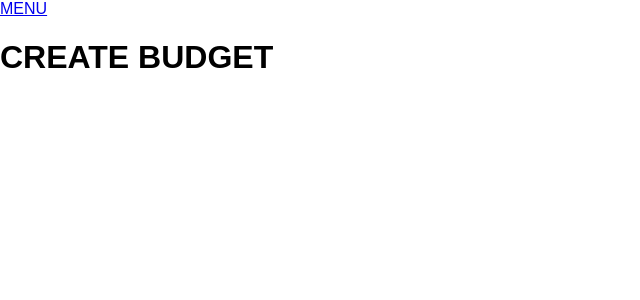
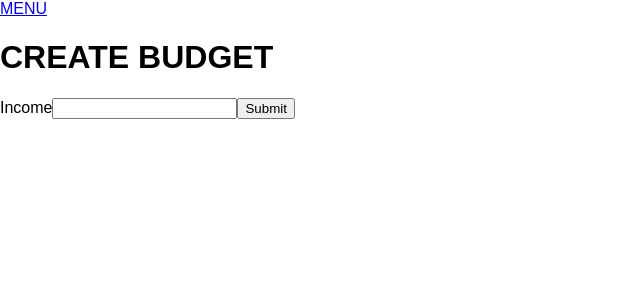
Before and after one commit to girOly/sav-r, a React (Create React App) app in the folder client/: page /create_budget in a window 1280 px wide. Shown: the top 300 px of the page, without its empty margins (0-640 px from the left). Built offline with nearby package versions, Linux system fonts and the light colour scheme; no server answers.

Commit message:
input controlled

```diff
--- a/client/src/components/Confirm.js
+++ b/client/src/components/Confirm.js
@@ -1,13 +1,19 @@
-import React from "react";
+import React, { useState } from "react";
 import { BrowserRouter as Router, Route, Link } from "react-router-dom";
 
 export default function Confirm(props) {
+  const [comment, setComment] = useState("");
+
   return (
     <div>
       <h1>Confirm Component</h1>
-      <form>
+      <form onSubmit={event => event.preventDefault()}>
         user comments
-        <input type="text" name="comments" />
+        <input
+          onChange={event => setComment(event.target.value)}
+          type="text"
+          name="comments"
+        />
         category
         <input type="text" name="category" />
         <button type="submit">Submit</button>
--- a/client/src/components/Create-budget.js
+++ b/client/src/components/Create-budget.js
@@ -1,11 +1,22 @@
-import React from "react";
+import React, { useState } from "react";
 import { BrowserRouter as Router, Route, Link } from "react-router-dom";
 
 export default function CreateBudget(props) {
+  const [income, setIncome] = useState(0);
+  console.log(income);
   return (
     <div>
       <Link to="/">MENU</Link>
       <h1>CREATE BUDGET</h1>
+      <form onSubmit={event => event.preventDefault()}>
+        Income
+        <input
+          onChange={event => setIncome(event.target.value)}
+          type="number"
+          name="income"
+        />
+        <button type="submit">Submit</button>
+      </form>
     </div>
   );
 }
--- a/client/src/components/Edit.js
+++ b/client/src/components/Edit.js
@@ -1,15 +1,23 @@
-import React from "react";
+import React, { useState } from "react";
 import { BrowserRouter as Router, Route, Link } from "react-router-dom";
 
 export default function Edit(props) {
+  const [total, setTotal] = useState(0);
+  const [comment, setComment] = useState("");
+  // console.log(total);
+
   return (
     <div>
       <h1>Edit Component</h1>
-      <form>
+      <form onSubmit={event => event.preventDefault()}>
         category
         <input type="text" name="category" />
         total
-        <input type="text" name="total_cents" />
+        <input
+          type="number"
+          name="total_cents"
+          onChange={event => setTotal(event.target.value)}
+        />
         user comments
         <input type="text" name="comments" />
         <button type="submit">to the DB boys</button>
```
